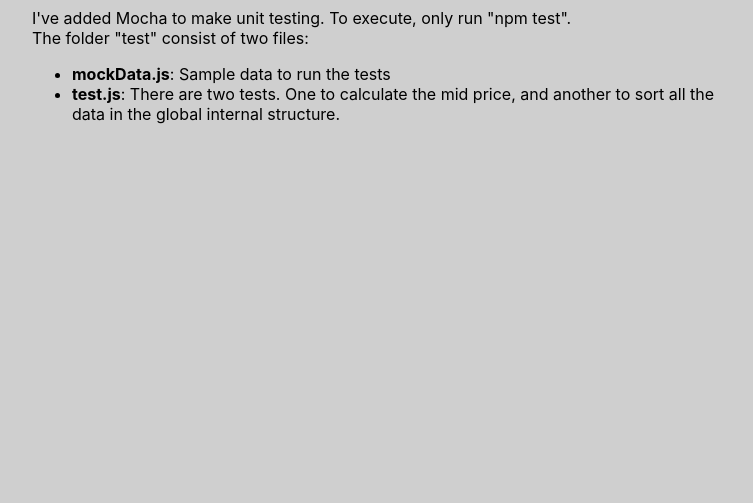
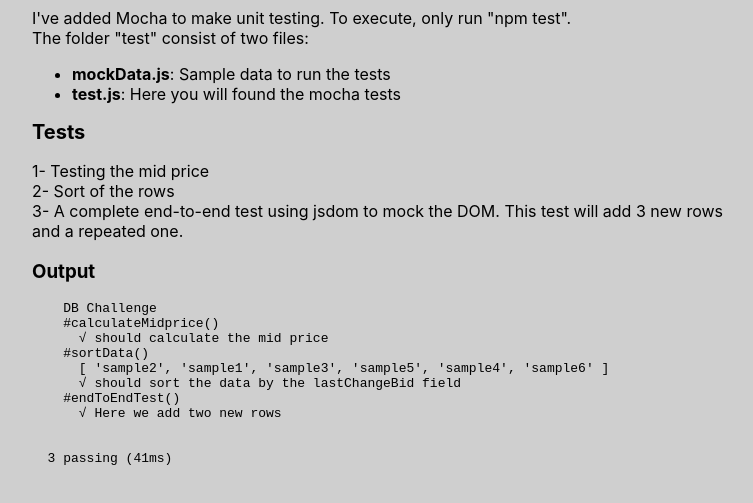
Before and after one commit to jschallenge/challenge, a website with bundled scripts: page site/readme.html in a window 1280 px wide. Shown: the part 761-1264 px from the top of the page, without its empty margins (266-1019 px from the left). Before the commit the page ends 901 px from the top, so only its background shows below. Built offline with nearby package versions, Linux system fonts and the light colour scheme.

Commit message:
update with end to end test

```diff
--- a/package.json
+++ b/package.json
@@ -31,6 +31,7 @@
     "typedarray-to-buffer": "^3.1.2",
     "yaeti": "0.0.6",
     "webpack-dev-server": "^1.14.1",
-    "mocha": "^3.4.2"
+    "mocha": "^3.4.2",
+    "jsdom": "^11.0.0"
   }
 }
--- a/site/readme.html
+++ b/site/readme.html
@@ -41,8 +41,34 @@
         The folder "test" consist of two files:
          <ul>
         <li><strong>mockData.js</strong>: Sample data to run the tests</li>
-        <li><strong>test.js</strong>: There are two tests. One to calculate the mid price, and another to sort all the data in the global internal structure.</li>
-</ul>
+        <li><strong>test.js</strong>: Here you will found the mocha tests</li>
+        </ul>
+    <h2>Tests</h2>
+        <p>
+            1- Testing the mid price<br>
+            2- Sort of the rows<br>
+            3- A complete end-to-end test using jsdom to mock the DOM. This test will add 3 new rows and a repeated one.<br>
+        </p>
+
+    <h3>Output</h3>
+    <pre>
+    DB Challenge
+    #calculateMidprice()
+      √ should calculate the mid price
+    #sortData()
+      [ 'sample2', 'sample1', 'sample3', 'sample5', 'sample4', 'sample6' ]
+      √ should sort the data by the lastChangeBid field
+    #endToEndTest()
+      √ Here we add two new rows
+
+
+  3 passing (41ms)
+
+
+    </pre>
+
+
+
 
     </p>
 
--- a/site/table.js
+++ b/site/table.js
@@ -22,16 +22,20 @@ function addMidpriceSparkline (key, row, index) {
     cell = row.insertCell(-1)
   else
   cleanCell (cell)
-  const sparkElement = document.createElement('span')
-  const sparkline = new Sparkline(sparkElement)
-  cell.appendChild (sparkElement)
 
+   if (typeof Sparkline != "undefined") { //Just for testing pourpouse and not compatible browsers
+        const sparkElement = document.createElement('span');
+        const sparkline = new Sparkline(sparkElement);
+        cell.appendChild (sparkElement);
         var onlyPrices = [];
           midprice[key].forEach(function(item) {
             onlyPrices.push ( item[1] )
           });
 
           sparkline.draw(onlyPrices)
+  }
+  else cell.appendChild ( document.createTextNode('N/A') );
+
 }
 
 
@@ -43,8 +47,7 @@ function updateOrCreateRow(  message ) {
     var row;
     var rowArr = body.getElementsByClassName(key);
     var create = false;
-    if ( rowArr.length === 0 )
-    {
+    if ( rowArr.length === 0 )   {
       create = true;
       //add new row to last position
       row = htmlTable.tBodies[0].insertRow(-1)
@@ -62,12 +65,15 @@ function updateOrCreateRow(  message ) {
         var cell;
         if ( create )
           cell = row.insertCell(-1)
-        else
-          cell = row.cells[count]
+        else {
+          cell = row.cells[count];
+          }
         cell.innerHTML = message[keyColumn]
         count++;
       }
     }
+
+
     addMidpriceSparkline (key, row, count);
 }
 
@@ -89,32 +95,32 @@ function sortTable( ) {
   //sort keys in a new array using data struct
   var orderedKeys = sortData(dataStruct);
 
-  var body = htmlTable.tBodies[0]
+  var body = htmlTable.tBodies[0];
   var count = 0;
   orderedKeys.forEach(function(key) {
     var row = body.getElementsByClassName(key)[0];
 
     //If row must change its position (index-1 to avoid header)
-    var index = row.rowIndex - 1
+    var index = row.rowIndex - 1;
 
     if( index != count) {
       var currentDataRow = dataStruct[key];
-      var oldId = row.id
-      var oldClassName = row.className
-      var oldHtml = row.innerHTML
-      var span = row.getElementsByTagName("span")[0]
+      var oldId = row.id;
+      var oldClassName = row.className;
+      var oldHtml = row.innerHTML;
+      var span = row.getElementsByTagName("span")[0];
 
-      htmlTable.tBodies[0].deleteRow(index)
+      htmlTable.tBodies[0].deleteRow(index);
 
       //add new row to current position
-      var newrow = htmlTable.tBodies[0].insertRow(count)
-      newrow.id = oldId
-      newrow.className = oldClassName
-      newrow.innerHTML = oldHtml
-      cleanCell( newrow.cells[newrow.cells.length-1] )
-      newrow.cells[newrow.cells.length-1].appendChild (span)
+      var newrow = htmlTable.tBodies[0].insertRow(count);
+      newrow.id = oldId;
+      newrow.className = oldClassName;
+      newrow.innerHTML = oldHtml;
+      cleanCell( newrow.cells[newrow.cells.length-1] );
+      newrow.cells[newrow.cells.length-1].appendChild (span);
     }
-    count++
+    count++;
   });
 }
 
@@ -152,7 +158,7 @@ function cleanCell (cell) {
     cell.removeChild(cell.lastChild);
 }
 
-function init(selector) {
+function init(selector ) {
   htmlTable = document.querySelector(selector);
 }
 
```
Also changed, not shown: test/mockData.js (+27 -0 lines), test/test.js (+24 -0 lines). Lines whose indentation alone changed are shown as unchanged.
